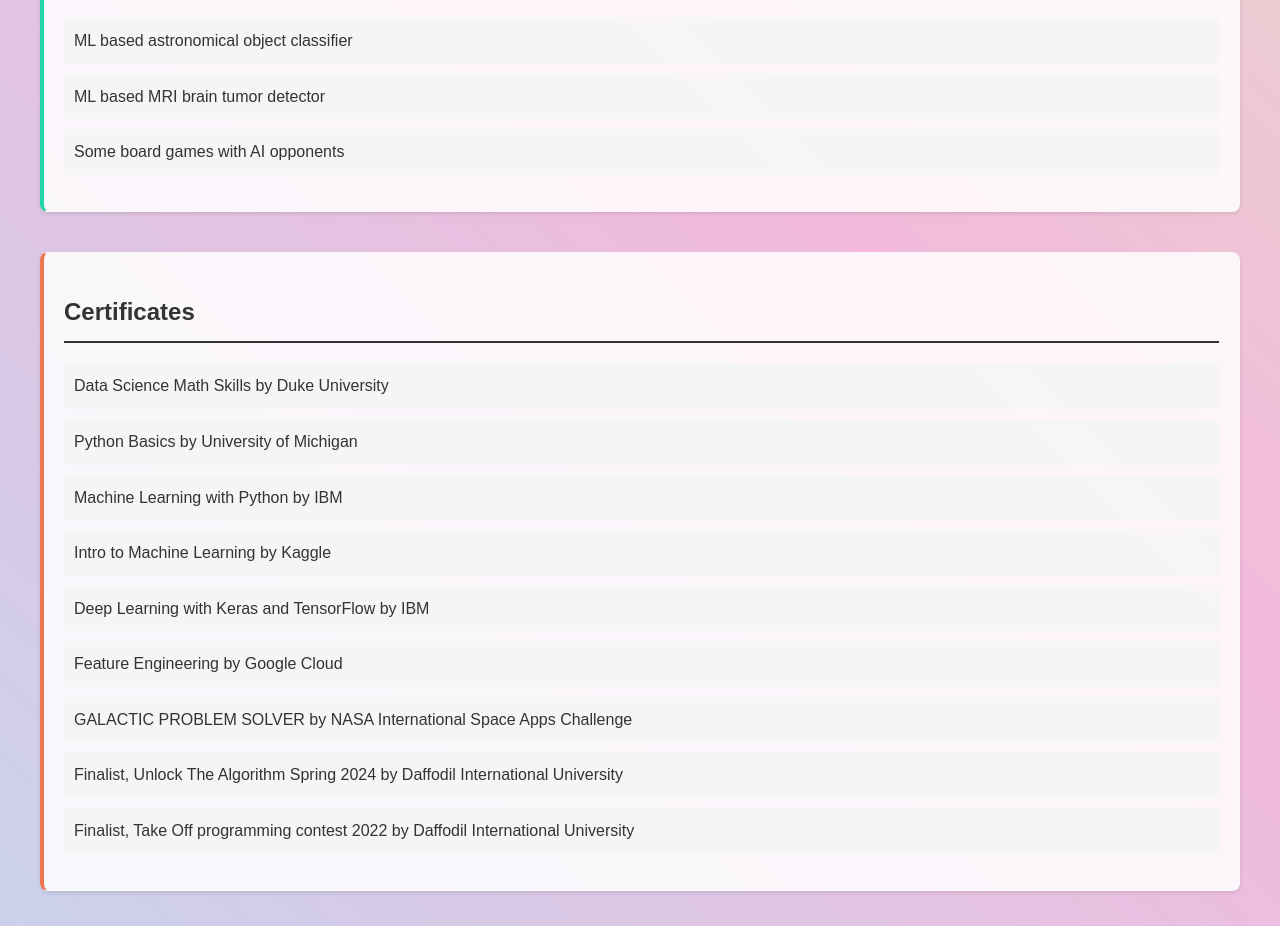
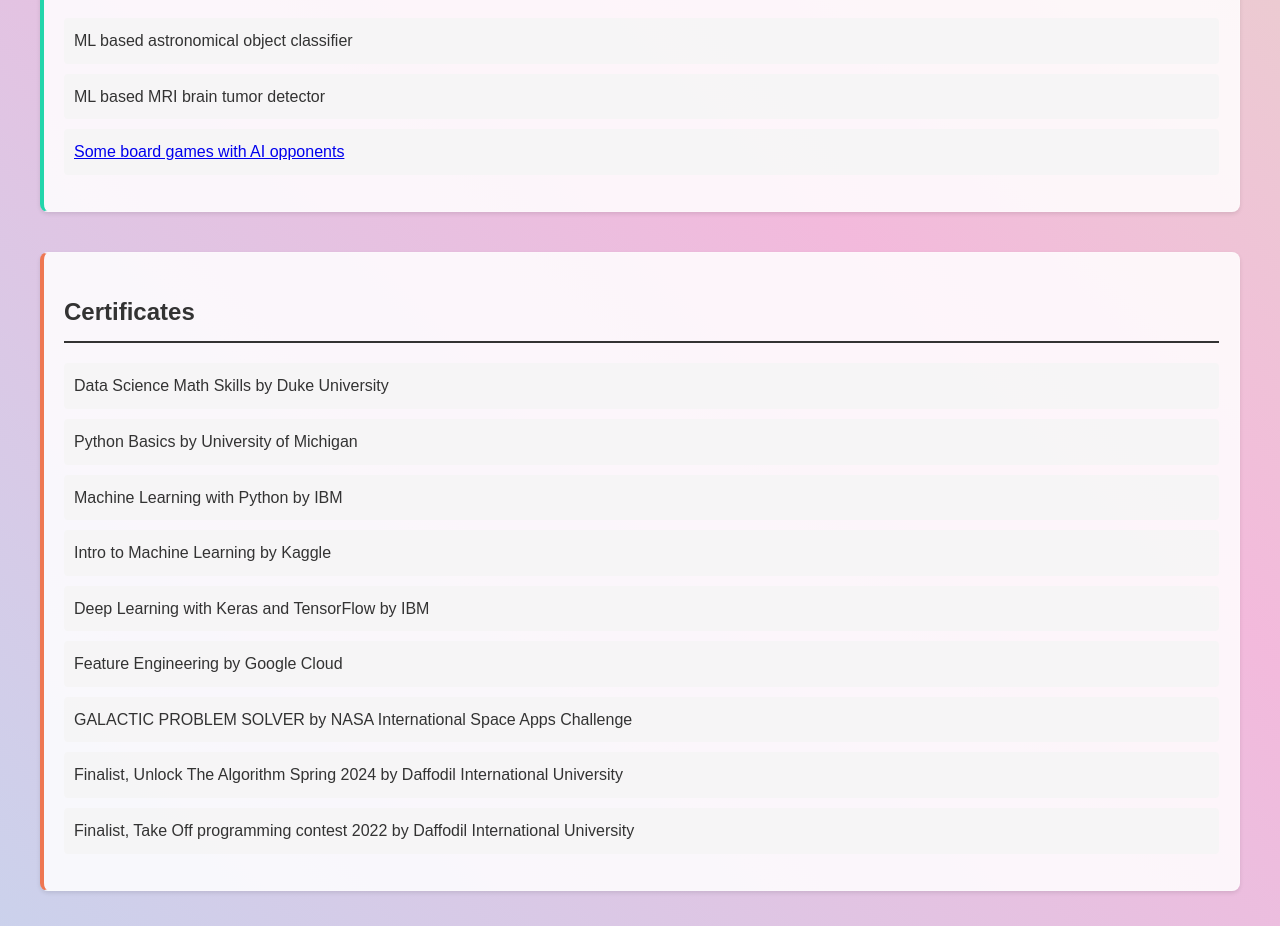
Before and after one commit to Red1-Rahman/Redwan-Rahman-Portfolio, a React (Create React App) app: page / in a window 1280 px wide. Shown: the part 1561-2487 px from the top of the page. Built offline with nearby package versions, Linux system fonts and the light colour scheme.

Commit message:
Update App.tsx

```diff
--- a/src/App.tsx
+++ b/src/App.tsx
@@ -50,7 +50,16 @@ function MainContent() {
   <ul>
     <li>ML based astronomical object classifier</li>
     <li>ML based MRI brain tumor detector</li>
-          <li>Some board games with AI opponents</li>
+    <li>
+      <a
+        href="https://connect-4-with-ai-opponent.netlify.app"
+        target="_blank"
+        rel="noopener noreferrer"
+        className="project-link"
+      >
+        Some board games with AI opponents
+      </a>
+    </li>
   </ul>
 </section>
 
```
Lines whose indentation alone changed are shown as unchanged.
